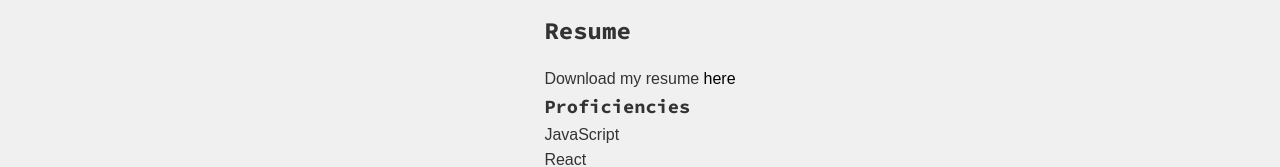
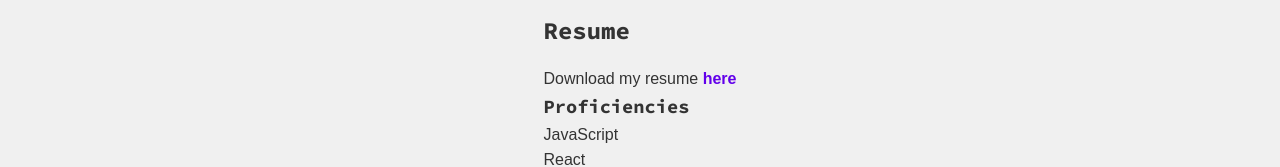
Before and after one commit to AhmedGarcia/PortfolioReact, a React (Vite) app: page /resume in a window 1280 px wide. Shown: the part 160-327 px from the top of the page. Built offline with nearby package versions, Linux system fonts and the light colour scheme.

Commit message:
im trying to make the 'here' link for resume to not be colored black in darkmode so the user can find it easier. locally it is changing as desired but once commited and pushed, and page redeployed in  most recent branch, the page still renders with 'here' colored black for resume

```diff
--- a/src/pages/Resume.jsx
+++ b/src/pages/Resume.jsx
@@ -6,7 +6,8 @@ function Resume() {
     <section>
       <h2>Resume</h2>
       <p>
-        Download my resume <a href="/assets/Resume.pdf" download>here</a>
+        Download my resume <a href="/resume.pdf" className="resume-link">here</a>
+
       </p> {/* Link to download the resume */}
       <h3>Proficiencies</h3>
       <ul>
```
